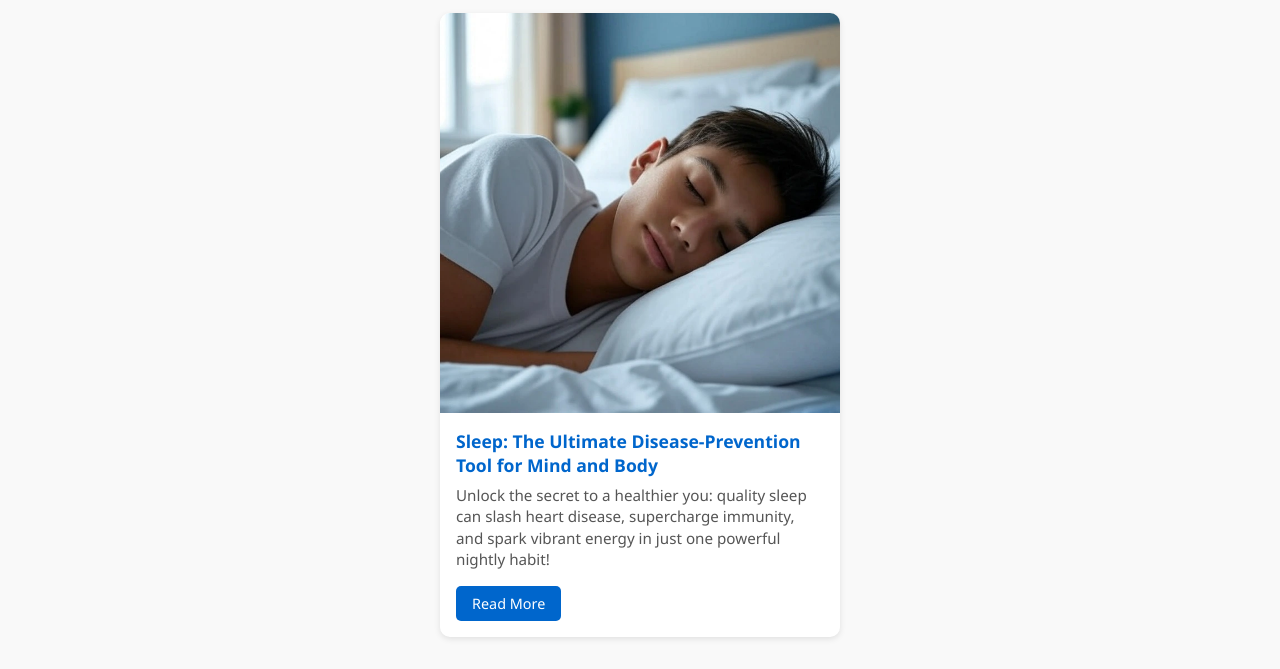
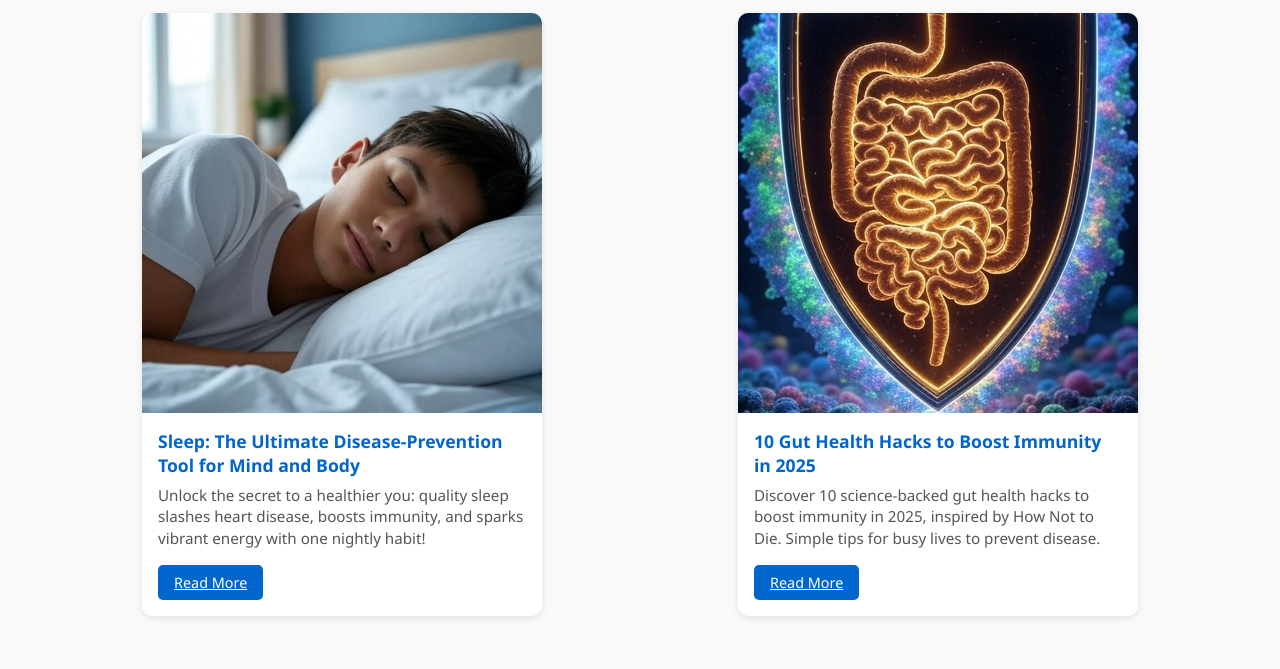
Before and after one commit to fitnessfreenow-dot/fitnessfree, a plain HTML site: page preventdisease.html in a window 1280 px wide. Shown: the part 189-858 px from the top of the page. After the commit the page ends 837 px from the top, so only its background shows below. Drawn offline with Linux system fonts and the light colour scheme.

Commit message:
Update preventdisease.html

```diff
--- a/preventdisease.html
+++ b/preventdisease.html
@@ -44,14 +44,14 @@
 
     <!-- SCRIPT -->
     <script>
- const blogs=[{title:"Sleep: The Ultimate Disease-Prevention Tool for Mind and Body",description:"Unlock the secret to a healthier you: quality sleep can slash heart disease, supercharge immunity, and spark vibrant energy in just one powerful nightly habit!",image:"assets/image/sleep.webp",date:"2025-08-21",link:"sleepblog.html"}];function displayBlogs(e){const a=document.getElementById("blogGrid");a.innerHTML="",e.forEach((e,t)=>{var n=document.createElement("a");n.href=e.link,n.className="blog-card fade-in",n.style.animationDelay=.2*t+"s",n.innerHTML=`
-            <img src="${e.image}" alt="${e.title}" />
-            <div class="blog-content">
-              <h3>${e.title}</h3>
-              <p>${e.description}</p>
-              <button class="read-more">Read More</button>
-            </div>
-          `,a.appendChild(n)})}function sortBlogs(){const n=document.getElementById("sortSelect").value;displayBlogs([...blogs].sort((e,t)=>(e=new Date(e.date),t=new Date(t.date),"newest"===n?t-e:e-t)))}function toggleMenu(){document.getElementById("navLinks").classList.toggle("active")}window.addEventListener("DOMContentLoaded",()=>{displayBlogs(blogs)});
+const blogs=[{title:"Sleep: The Ultimate Disease-Prevention Tool for Mind and Body",description:"Unlock the secret to a healthier you: quality sleep slashes heart disease, boosts immunity, and sparks vibrant energy with one nightly habit!",image:"assets/image/sleep.webp",date:"2025-08-21",link:"/sleepblog.html"},{title:"10 Gut Health Hacks to Boost Immunity in 2025",description:"Discover 10 science-backed gut health hacks to boost immunity in 2025, inspired by How Not to Die. Simple tips for busy lives to prevent disease.",image:"assets/image/gut.webp",date:"2025-09-26",link:"gut-health-blog.html"}];function displayBlogs(e){let t=document.getElementById("blogGrid");t.innerHTML="",e.forEach((e,i)=>{let s=document.createElement("a");s.href=e.link,s.className="blog-card fade-in",s.style.animationDelay=`${.2*i}s`,s.innerHTML=`
+      <img src="${e.image}" alt="${e.title}" />
+      <div class="blog-content">
+        <h3>${e.title}</h3>
+        <p>${e.description}</p>
+        <a href="${e.link}" class="read-more">Read More</a>
+      </div>
+    `,t.appendChild(s)})}function sortBlogs(){let e=document.getElementById("sortSelect").value,t=[...blogs].sort((t,i)=>"newest"===e?new Date(i.date)-new Date(t.date):new Date(t.date)-new Date(i.date));displayBlogs(t)}function toggleMenu(){document.getElementById("navLinks").classList.toggle("active")}window.addEventListener("DOMContentLoaded",()=>{displayBlogs(blogs)});
     </script>
   </body>
 </html>
```
